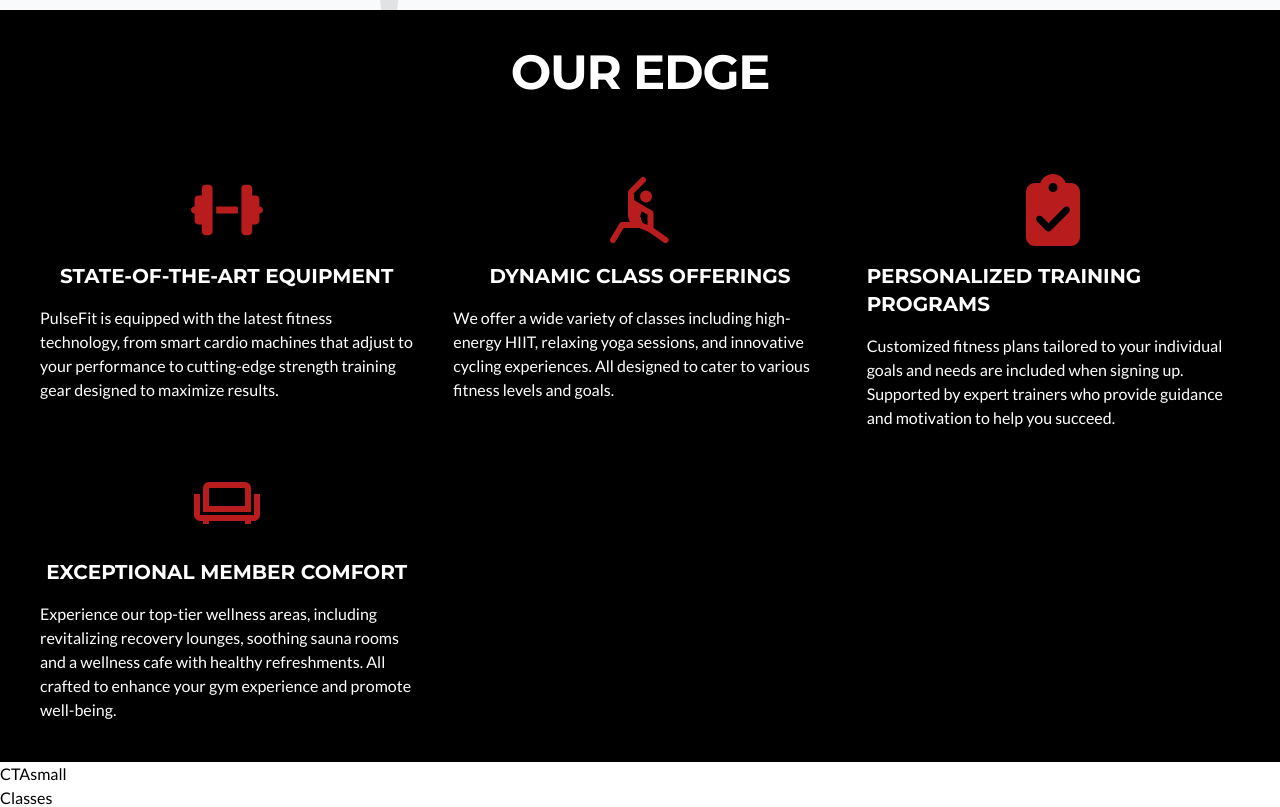
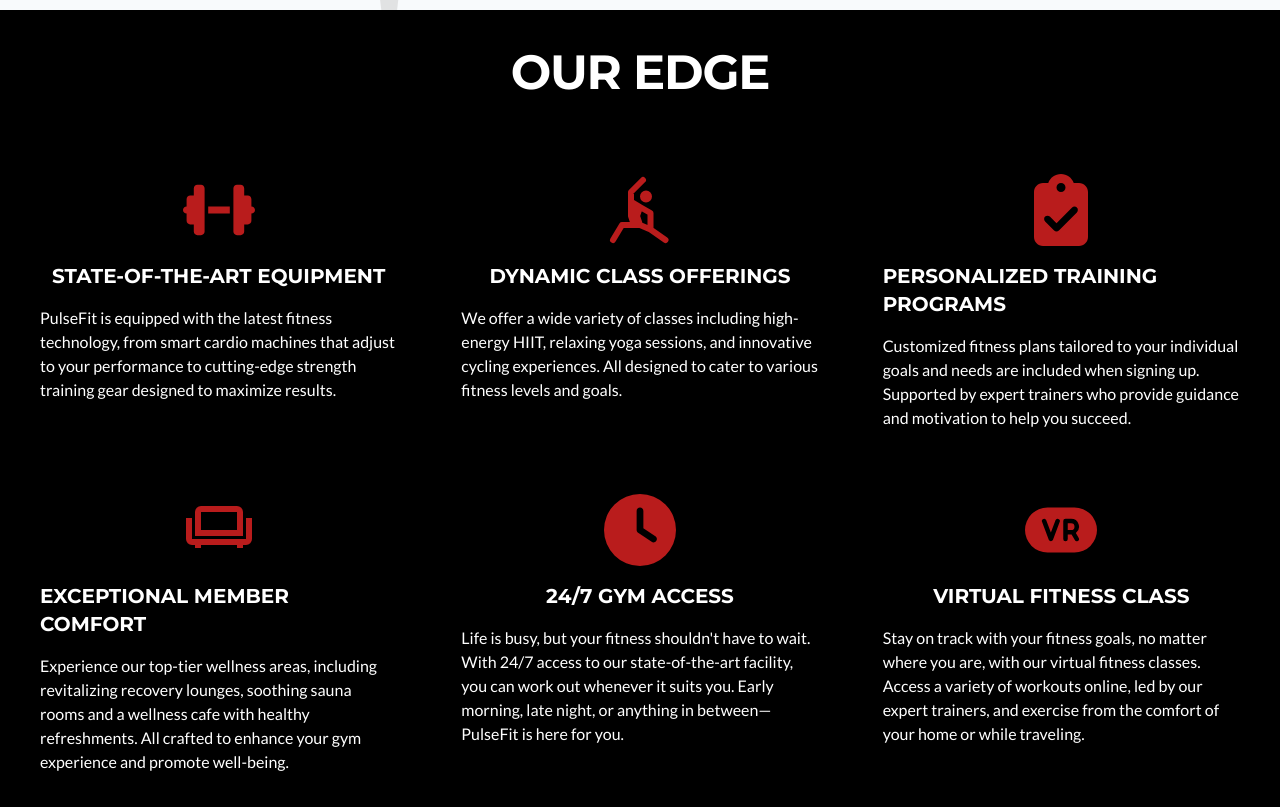
Before and after one commit to Quincy-Fer/pulse-fit, a Next.js app: page / in a window 1280 px wide. Shown: the part 1521-2328 px from the top of the page. Built offline with nearby package versions, Linux system fonts and the light colour scheme.

Commit message:
Adjust spacing, add 2 new features

```diff
--- a/components/FeatureCard.tsx
+++ b/components/FeatureCard.tsx
@@ -15,7 +15,7 @@
     <div className="flex flex-col items-center ">
       <Icon className="text-accent text-[72px] self-center mb-4  "  />
       <h4 className="text-white text-xl self-center mb-4">{title}</h4>
-      <p className="text-white max-w-[600px] text-base  ">{paragraph}</p>
+      <p className="text-white max-w-[600px] text-base ">{paragraph}</p>
     </div>
   );
 };
--- a/components/Features.tsx
+++ b/components/Features.tsx
@@ -11,7 +11,7 @@
           Our Edge
         </h2>
       </div>
-      <div className="grid grid-cols-1 md:grid-cols-2 lg:grid-cols-3 p-10 gap-10">
+      <div className="grid grid-cols-1 md:grid-cols-2 lg:grid-cols-3 p-10 gap-16">
         {FEATURES.map((item) => {
           return (
             <FeatureCard
--- a/constants/index.js
+++ b/constants/index.js
@@ -1,4 +1,5 @@
-import { FaDumbbell, FaClipboardCheck } from "react-icons/fa6";
+import { FaDumbbell, FaClipboardCheck, FaClock } from "react-icons/fa6";
+import { PiVirtualRealityFill } from "react-icons/pi";
 import { GrLounge, GrYoga } from "react-icons/gr";
 
 export const NAVLINKS = [
@@ -71,4 +72,18 @@
     key: "Comfort areas",
     icon: GrLounge,
   },
+  {
+    title: "24/7 Gym Access",
+    paragraph:
+      "Life is busy, but your fitness shouldn't have to wait. With 24/7 access to our state-of-the-art facility, you can work out whenever it suits you. Early morning, late night, or anything in between—PulseFit is here for you.",
+    key: "24/7 access",
+    icon: FaClock,
+  },
+  {
+    title: "Virtual Fitness Class",
+    paragraph:
+      "Stay on track with your fitness goals, no matter where you are, with our virtual fitness classes. Access a variety of workouts online, led by our expert trainers, and exercise from the comfort of your home or while traveling.",
+    key: "vr",
+    icon: PiVirtualRealityFill,
+  },
 ];
```
